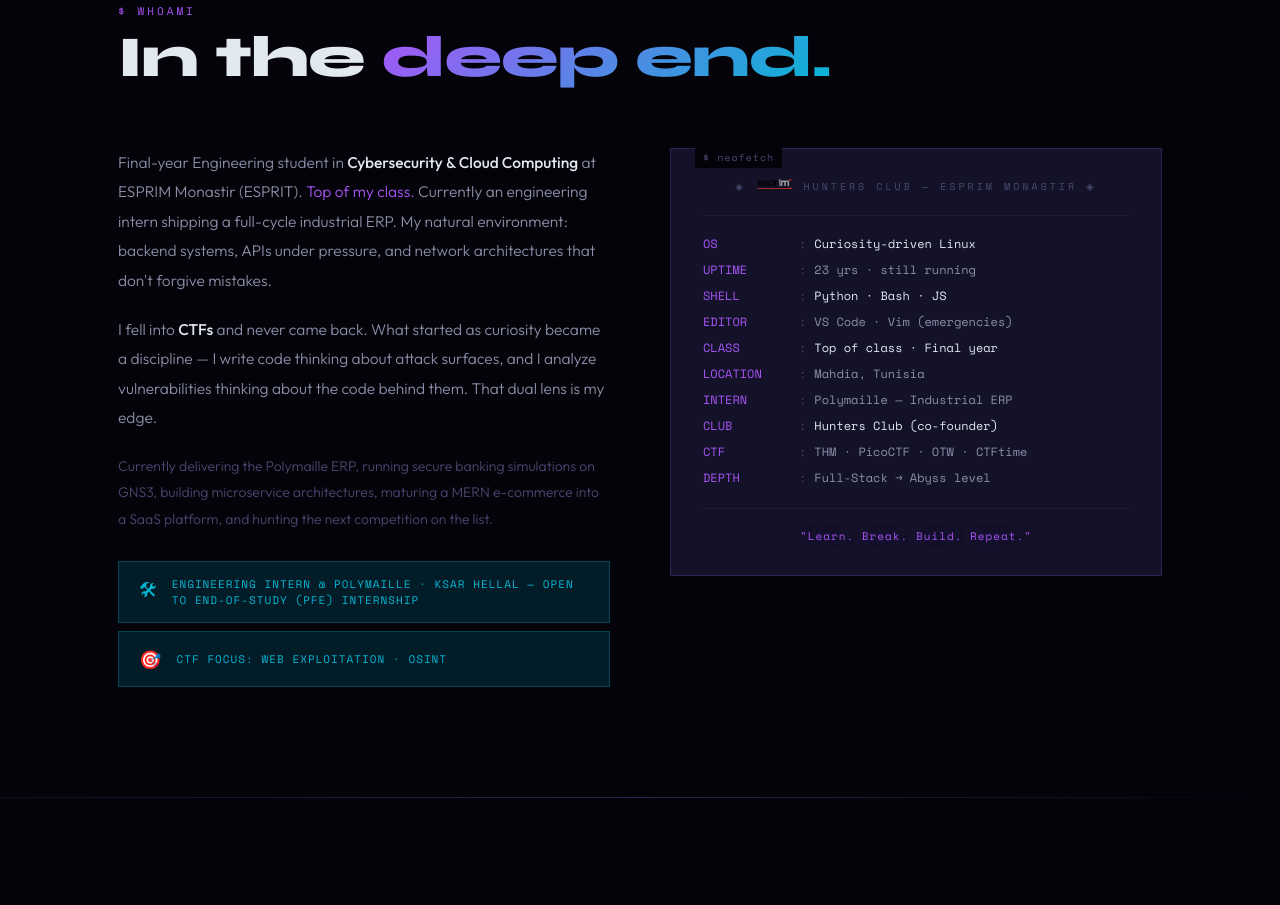
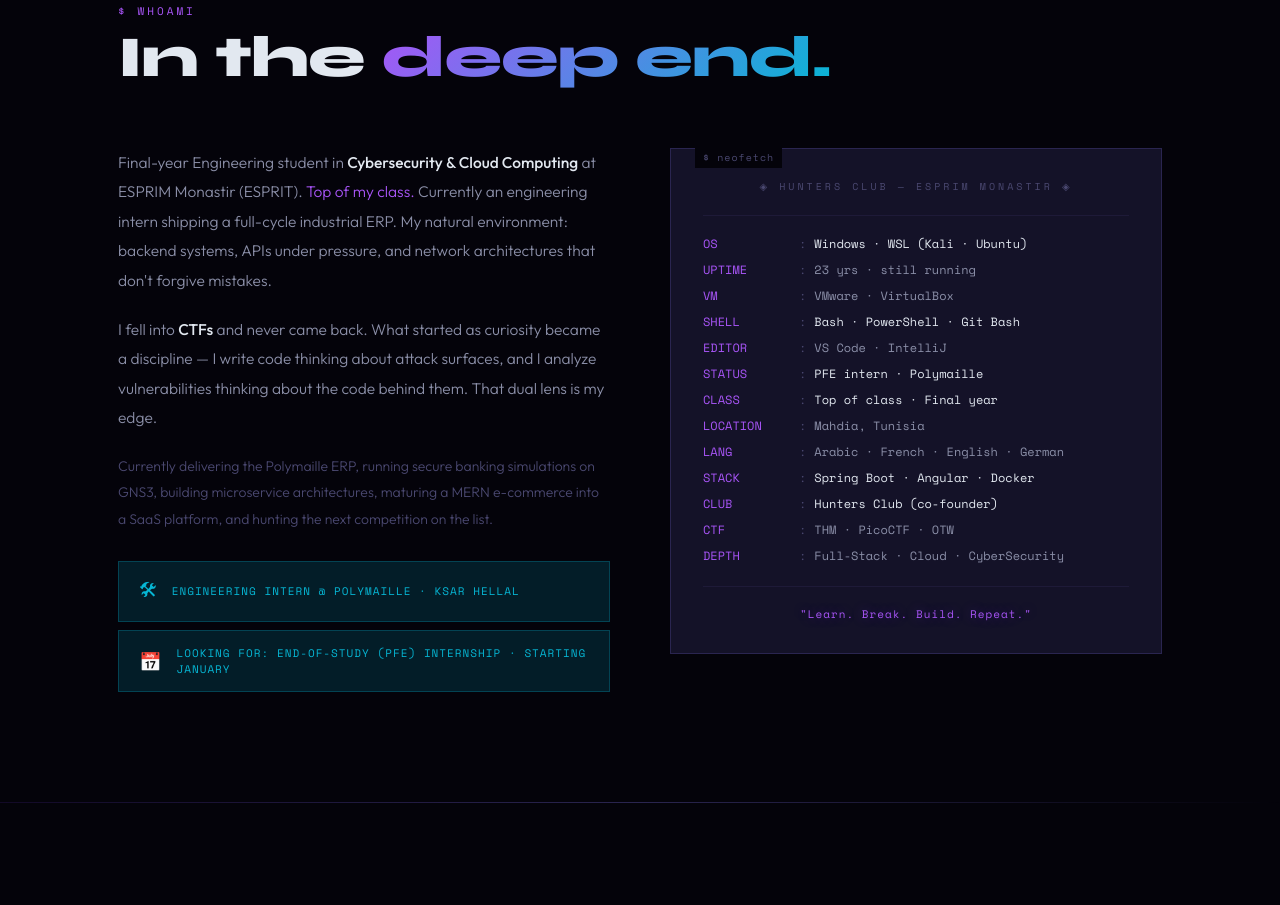
Before and after one commit to Mohamed-Ben-Naima/Portfolio-Mohamed-Ben-Naima, a plain HTML site: page index.html in a window 1280 px wide. Shown: the part 980-1885 px from the top of the page. Drawn offline with nearby package versions, Linux system fonts and the light colour scheme; animation ran at ten frames a second.

Commit message:
chore: real neofetch info, drop esprim logo, PFE internship-from-January bar

```diff
--- a/index.html
+++ b/index.html
@@ -802,25 +802,28 @@
         </p>
         <div class="ambassador-bar reveal">
           <span class="ab-icon">🛠</span>
-          ENGINEERING INTERN @ POLYMAILLE · KSAR HELLAL — OPEN TO END-OF-STUDY (PFE) INTERNSHIP
+          ENGINEERING INTERN @ POLYMAILLE · KSAR HELLAL
         </div>
         <div class="ambassador-bar reveal" style="margin-top:8px;">
-          <span class="ab-icon">🎯</span>
-          CTF FOCUS: WEB EXPLOITATION · OSINT
+          <span class="ab-icon">📅</span>
+          LOOKING FOR: END-OF-STUDY (PFE) INTERNSHIP · STARTING JANUARY
         </div>
       </div>
       <div class="neofetch reveal">
-        <div class="nf-top">◈ <img src="assets/img/esprim.png" alt="ESPRIM" style="height:14px;width:auto;vertical-align:-2px;"> HUNTERS CLUB — ESPRIM MONASTIR ◈</div>
-        <div class="nf-row"><span class="nf-k">OS</span><span class="nf-s">:</span><span class="nf-v b">Curiosity-driven Linux</span></div>
+        <div class="nf-top">◈ HUNTERS CLUB — ESPRIM MONASTIR ◈</div>
+        <div class="nf-row"><span class="nf-k">OS</span><span class="nf-s">:</span><span class="nf-v b">Windows · WSL (Kali · Ubuntu)</span></div>
         <div class="nf-row"><span class="nf-k">UPTIME</span><span class="nf-s">:</span><span class="nf-v">23 yrs · still running</span></div>
-        <div class="nf-row"><span class="nf-k">SHELL</span><span class="nf-s">:</span><span class="nf-v b">Python · Bash · JS</span></div>
-        <div class="nf-row"><span class="nf-k">EDITOR</span><span class="nf-s">:</span><span class="nf-v">VS Code · Vim (emergencies)</span></div>
+        <div class="nf-row"><span class="nf-k">VM</span><span class="nf-s">:</span><span class="nf-v">VMware · VirtualBox</span></div>
+        <div class="nf-row"><span class="nf-k">SHELL</span><span class="nf-s">:</span><span class="nf-v b">Bash · PowerShell · Git Bash</span></div>
+        <div class="nf-row"><span class="nf-k">EDITOR</span><span class="nf-s">:</span><span class="nf-v">VS Code · IntelliJ</span></div>
+        <div class="nf-row"><span class="nf-k">STATUS</span><span class="nf-s">:</span><span class="nf-v b">PFE intern · Polymaille</span></div>
         <div class="nf-row"><span class="nf-k">CLASS</span><span class="nf-s">:</span><span class="nf-v b">Top of class · Final year</span></div>
         <div class="nf-row"><span class="nf-k">LOCATION</span><span class="nf-s">:</span><span class="nf-v">Mahdia, Tunisia</span></div>
-        <div class="nf-row"><span class="nf-k">INTERN</span><span class="nf-s">:</span><span class="nf-v">Polymaille — Industrial ERP</span></div>
+        <div class="nf-row"><span class="nf-k">LANG</span><span class="nf-s">:</span><span class="nf-v">Arabic · French · English · German</span></div>
+        <div class="nf-row"><span class="nf-k">STACK</span><span class="nf-s">:</span><span class="nf-v b">Spring Boot · Angular · Docker</span></div>
         <div class="nf-row"><span class="nf-k">CLUB</span><span class="nf-s">:</span><span class="nf-v b">Hunters Club (co-founder)</span></div>
-        <div class="nf-row"><span class="nf-k">CTF</span><span class="nf-s">:</span><span class="nf-v">THM · PicoCTF · OTW · CTFtime</span></div>
-        <div class="nf-row"><span class="nf-k">DEPTH</span><span class="nf-s">:</span><span class="nf-v">Full-Stack → Abyss level</span></div>
+        <div class="nf-row"><span class="nf-k">CTF</span><span class="nf-s">:</span><span class="nf-v">THM · PicoCTF · OTW</span></div>
+        <div class="nf-row"><span class="nf-k">DEPTH</span><span class="nf-s">:</span><span class="nf-v">Full-Stack · Cloud · CyberSecurity</span></div>
         <div class="nf-motto">"Learn. Break. Build. Repeat."</div>
       </div>
     </div>
```
Also changed, not shown: assets/img/esprim.png (deleted).
